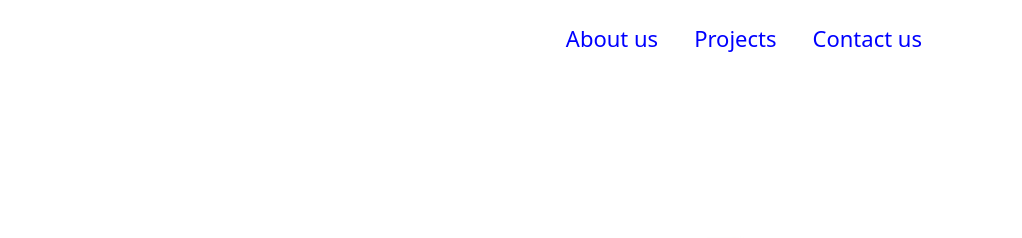
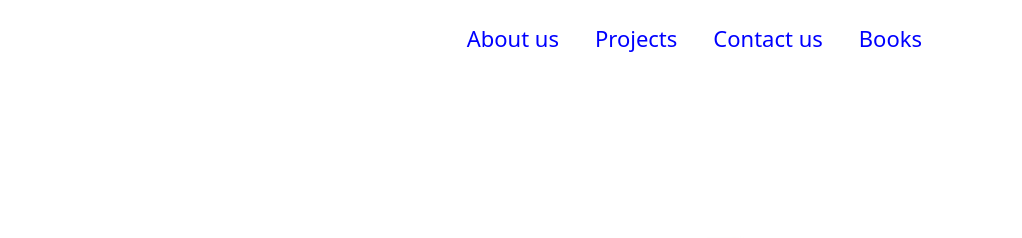
Before and after one commit to AbduzZami/Niharon, a plain HTML site: page index.html in a window 1280 px wide. Shown: the top 238 px of the page, 258-1280 px from the left. Drawn offline with nearby package versions, Linux system fonts and the light colour scheme.

Commit message:
az commit

```diff
--- a/index.html
+++ b/index.html
@@ -5,6 +5,7 @@
       <meta charset="UTF-8" />
         <meta name="viewport" content="width=device=width, initial-scale=1.0" />
         <title>Niharon</title>
+        <link rel="shortcut icon" href="./assets/applogo-02.png">
 
         <!-- css -->
 
@@ -39,6 +40,10 @@
 
                   <li class="nav-item">
                     <a class="nav-link active" aria-current="page" href="#Contact">Contact us</a>
+                  </li>
+
+                  <li class="nav-item">
+                    <a class="nav-link active" aria-current="page" target="_blank" href="https://sites.google.com/view/niharonprokashoni/home">Books</a>
                   </li>
 
                 </ul>
```
